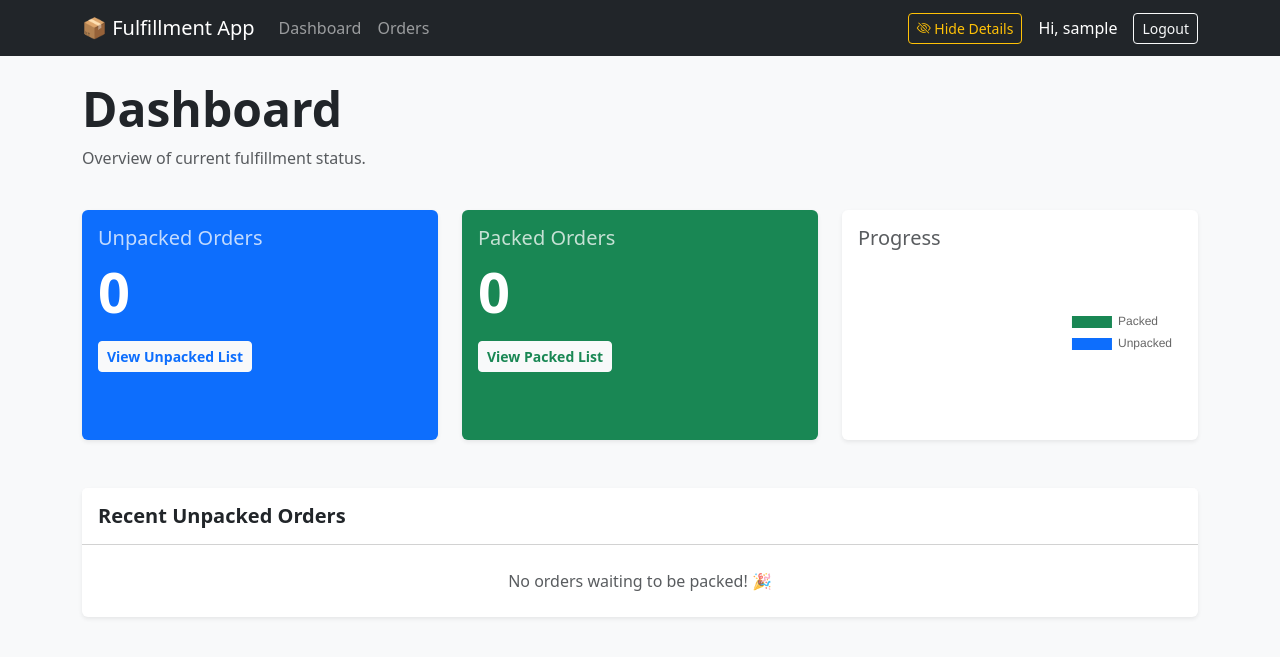
After one commit to DanielPicciau/WebApp, a Django app: page /dashboard/ in a window 1280 px wide. The commit adds this page. Shown: the top 657 px of the page. Run offline with Django 5.2, Linux system fonts and the light colour scheme; the visitor is signed in with stand-in values (Sample User, id 1); data that the repository does not hold is empty.

Commit message:
Add dashboard, subtotal display, and privacy mode

```diff
--- a/fulfillment_project/settings.py
+++ b/fulfillment_project/settings.py
@@ -121,6 +121,6 @@ import os
 STATIC_ROOT = os.path.join(BASE_DIR, 'static')
 
 # Authentication
-LOGIN_REDIRECT_URL = '/'
+LOGIN_REDIRECT_URL = '/dashboard/'
 LOGOUT_REDIRECT_URL = '/accounts/login/'
 LOGIN_URL = '/accounts/login/'
--- a/orders/models.py
+++ b/orders/models.py
@@ -4,6 +4,8 @@ class Order(models.Model):
     order_number = models.CharField(max_length=50, unique=True)
     customer_name = models.CharField(max_length=255)
     shipping_address = models.TextField()
+    subtotal = models.DecimalField(max_digits=10, decimal_places=2, default=0.00)
+    currency = models.CharField(max_length=10, default='GBP')
     is_fulfilled = models.BooleanField(default=False) # Represents Shopify/System status
     is_packed = models.BooleanField(default=False)    # Represents manual packing status
     created_at = models.DateTimeField(auto_now_add=True)
--- a/orders/templates/base.html
+++ b/orders/templates/base.html
@@ -17,10 +17,26 @@
 
     <nav class="navbar navbar-expand-lg navbar-dark bg-dark mb-4">
       <div class="container">
-        <a class="navbar-brand" href="/">📦 Fulfillment App</a>
+        <button class="navbar-toggler" type="button" data-bs-toggle="collapse" data-bs-target="#navbarNav">
+            <span class="navbar-toggler-icon"></span>
+        </button>
+        <a class="navbar-brand" href="{% url 'dashboard' %}">📦 Fulfillment App</a>
+
+        <div class="collapse navbar-collapse" id="navbarNav">
             {% if user.is_authenticated %}
+                <ul class="navbar-nav me-auto">
+                    <li class="nav-item">
+                        <a class="nav-link" href="{% url 'dashboard' %}">Dashboard</a>
+                    </li>
+                    <li class="nav-item">
+                        <a class="nav-link" href="{% url 'order_list' %}">Orders</a>
+                    </li>
+                </ul>
                 <div class="d-flex align-items-center">
-                <span class="navbar-text me-3 d-none d-sm-block">
+                     <button id="privacyToggle" class="btn btn-outline-warning btn-sm me-3" title="Toggle Customer Info">
+                        <i class="bi bi-eye-slash"></i> <span class="d-none d-md-inline">Hide Details</span>
+                    </button>
+                    <span class="navbar-text me-3 d-none d-sm-block text-white">
                         Hi, {{ user.username }}
                     </span>
                     <form action="{% url 'logout' %}" method="post" class="d-inline">
@@ -30,6 +46,7 @@
                 </div>
             {% endif %}
         </div>
+      </div>
     </nav>
 
     <div class="container">
@@ -37,6 +54,58 @@
     </div>
 
     <script src="https://cdn.jsdelivr.net/npm/bootstrap@5.3.2/dist/js/bootstrap.bundle.min.js" integrity="sha384-C6RzsynM9kWDrMNeT87bh95OGNyZPhcTNXj1NW7RuBCsyN/o0jlpcV8Qyq46cDfL" crossorigin="anonymous"></script>
+    <script>
+        document.addEventListener('DOMContentLoaded', function() {
+            const toggleBtn = document.getElementById('privacyToggle');
+            let isHidden = localStorage.getItem('privacyMode') === 'true';
+
+            function updateVisibility() {
+                const elements = document.querySelectorAll('.privacy-mask');
+                elements.forEach(el => {
+                    if (isHidden) {
+                        el.dataset.original = el.innerText;
+                        el.innerText = '••••••••';
+                        el.style.filter = 'blur(4px)';
+                        el.style.userSelect = 'none';
+                    } else {
+                        if (el.dataset.original) {
+                            el.innerText = el.dataset.original;
+                        }
+                        el.style.filter = 'none';
+                        el.style.userSelect = 'auto';
+                        // Ideally we would reload to get clean text if data-original is missing, but css blur is enough visual protection
+                        if(el.style.filter === 'none' && el.innerText === '••••••••') {
+                           window.location.reload();
+                        }
+                    }
+                });
+
+                if (toggleBtn) {
+                    if (isHidden) {
+                        toggleBtn.innerHTML = '<i class="bi bi-eye"></i> <span class="d-none d-md-inline">Show Details</span>';
+                        toggleBtn.classList.replace('btn-outline-warning', 'btn-warning');
+                    } else {
+                        toggleBtn.innerHTML = '<i class="bi bi-eye-slash"></i> <span class="d-none d-md-inline">Hide Details</span>';
+                        toggleBtn.classList.replace('btn-warning', 'btn-outline-warning');
+                    }
+                }
+            }
+
+            if (toggleBtn) {
+                toggleBtn.addEventListener('click', function() {
+                    isHidden = !isHidden;
+                    localStorage.setItem('privacyMode', isHidden);
+                    updateVisibility();
+                    if(!isHidden) window.location.reload(); // Reload to restore original text safely
+                });
+            }
+
+            // Run immediately
+            if (isHidden) {
+                 updateVisibility();
+            }
+        });
+    </script>
     {% block extra_js %}{% endblock %}
   </body>
 </html>
--- /dev/null
+++ b/orders/templates/orders/dashboard.html
@@ -0,0 +1,100 @@
+{% extends "base.html" %}
+
+{% block title %}Dashboard - Fulfillment App{% endblock %}
+
+{% block content %}
+<div class="row mb-4">
+    <div class="col-12">
+        <h1 class="display-5 fw-bold text-dark">Dashboard</h1>
+        <p class="text-muted">Overview of current fulfillment status.</p>
+    </div>
+</div>
+
+<div class="row g-4 mb-5">
+    <!-- Stats Cards -->
+    <div class="col-md-4">
+        <div class="card h-100 border-0 shadow-sm bg-primary text-white">
+            <div class="card-body">
+                <h5 class="card-title opacity-75">Unpacked Orders</h5>
+                <h2 class="display-4 fw-bold">{{ unpacked_count }}</h2>
+                <a href="{% url 'order_list' %}?status=unpacked" class="btn btn-light btn-sm mt-2 text-primary fw-bold">View Unpacked List</a>
+            </div>
+        </div>
+    </div>
+    <div class="col-md-4">
+        <div class="card h-100 border-0 shadow-sm bg-success text-white">
+            <div class="card-body">
+                <h5 class="card-title opacity-75">Packed Orders</h5>
+                <h2 class="display-4 fw-bold">{{ packed_count }}</h2>
+                <a href="{% url 'order_list' %}?status=packed" class="btn btn-light btn-sm mt-2 text-success fw-bold">View Packed List</a>
+            </div>
+        </div>
+    </div>
+    <div class="col-md-4">
+        <div class="card h-100 border-0 shadow-sm">
+            <div class="card-body">
+                <h5 class="card-title text-muted">Progress</h5>
+                <div style="height: 150px; position: relative;" class="d-flex justify-content-center align-items-center">
+                    <canvas id="fulfillmentChart"></canvas>
+                </div>
+            </div>
+        </div>
+    </div>
+</div>
+
+<div class="row">
+    <div class="col-12">
+        <div class="card border-0 shadow-sm">
+            <div class="card-header bg-white py-3">
+                <h5 class="mb-0 fw-bold">Recent Unpacked Orders</h5>
+            </div>
+            <div class="list-group list-group-flush">
+                {% for order in recent_orders %}
+                    <a href="{% url 'order_list' %}?status=unpacked&q={{ order.order_number }}" class="list-group-item list-group-item-action py-3">
+                        <div class="d-flex w-100 justify-content-between align-items-center">
+                            <div>
+                                <h6 class="mb-1 fw-bold">{{ order.order_number }} - <span class="privacy-mask">{{ order.customer_name }}</span></h6>
+                                <small class="text-muted privacy-mask">{{ order.shipping_address|truncatechars:50 }}</small>
+                            </div>
+                            <small class="text-muted">{{ order.created_at|date:"M d" }}</small>
+                        </div>
+                    </a>
+                {% empty %}
+                    <div class="p-4 text-center text-muted">
+                        No orders waiting to be packed! 🎉
+                    </div>
+                {% endfor %}
+            </div>
+        </div>
+    </div>
+</div>
+{% endblock %}
+
+{% block extra_js %}
+<script src="https://cdn.jsdelivr.net/npm/chart.js"></script>
+<script>
+    const ctx = document.getElementById('fulfillmentChart');
+    if (ctx) {
+        new Chart(ctx, {
+            type: 'doughnut',
+            data: {
+                labels: ['Packed', 'Unpacked'],
+                datasets: [{
+                    data: [{{ packed_count }}, {{ unpacked_count }}],
+                    backgroundColor: ['#198754', '#0d6efd'],
+                    borderWidth: 0
+                }]
+            },
+            options: {
+                responsive: true,
+                maintainAspectRatio: false,
+                plugins: {
+                    legend: {
+                        position: 'right'
+                    }
+                }
+            }
+        });
+    }
+</script>
+{% endblock %}
--- a/orders/templates/orders/order_list.html
+++ b/orders/templates/orders/order_list.html
@@ -48,14 +48,15 @@
                             <h5 class="card-title d-flex align-items-center flex-wrap gap-2">
                                 <span class="fw-bold">{{ order.order_number }}</span>
                                 <span class="text-muted d-none d-sm-inline">&bull;</span>
-                                <span>{{ order.customer_name }}</span>
+                                <span class="privacy-mask">{{ order.customer_name }}</span>
                                 {% if order.is_fulfilled %}
                                     <span class="badge bg-success-subtle text-success border border-success-subtle rounded-pill" style="font-size: 0.7em;">
                                         SHOPIFY: FULFILLED
                                     </span>
                                 {% endif %}
                             </h5>
-                            <p class="card-text text-muted mb-0"><small><i class="bi bi-geo-alt-fill me-1"></i>{{ order.shipping_address }}</small></p>
+                            <p class="card-text text-muted mb-1"><small><i class="bi bi-geo-alt-fill me-1"></i><span class="privacy-mask">{{ order.shipping_address }}</span></small></p>
+                            <p class="card-text fw-bold text-primary"><small>Total: {{ order.currency }} {{ order.subtotal }}</small></p>
                         </div>
                         <div class="col-md-4 text-md-end text-sm-start">
                              <a href="{% url 'toggle_order' order.id %}" class="btn {% if order.is_packed %}btn-secondary{% else %}btn-success{% endif %} w-100 w-md-auto">
--- a/orders/urls.py
+++ b/orders/urls.py
@@ -2,6 +2,7 @@ from django.urls import path
 from . import views
 
 urlpatterns = [
+    path('dashboard/', views.dashboard, name='dashboard'),
     path('', views.order_list, name='order_list'),
     path('toggle/<int:order_id>/', views.toggle_order, name='toggle_order'),
 ]
--- a/orders/views.py
+++ b/orders/views.py
@@ -2,6 +2,18 @@ from django.shortcuts import render, redirect, get_object_or_404
 from django.db.models import Q
 from django.contrib.auth.decorators import login_required, user_passes_test
 from .models import Order
+
+@user_passes_test(lambda u: u.is_superuser)
+def dashboard(request):
+    packed_count = Order.objects.filter(is_packed=True).count()
+    unpacked_count = Order.objects.filter(is_packed=False).count()
+    recent_orders = Order.objects.filter(is_packed=False).order_by('created_at')[:5]
+
+    return render(request, 'orders/dashboard.html', {
+        'packed_count': packed_count,
+        'unpacked_count': unpacked_count,
+        'recent_orders': recent_orders
+    })
 
 # Only allow superusers (admins) to access the views
 @user_passes_test(lambda u: u.is_superuser)
```
Also changed, not shown: orders/management/commands/import_orders.py (+27 -4 lines), orders/migrations/0003_order_currency_order_subtotal.py (added). Lines whose indentation alone changed are shown as unchanged.
